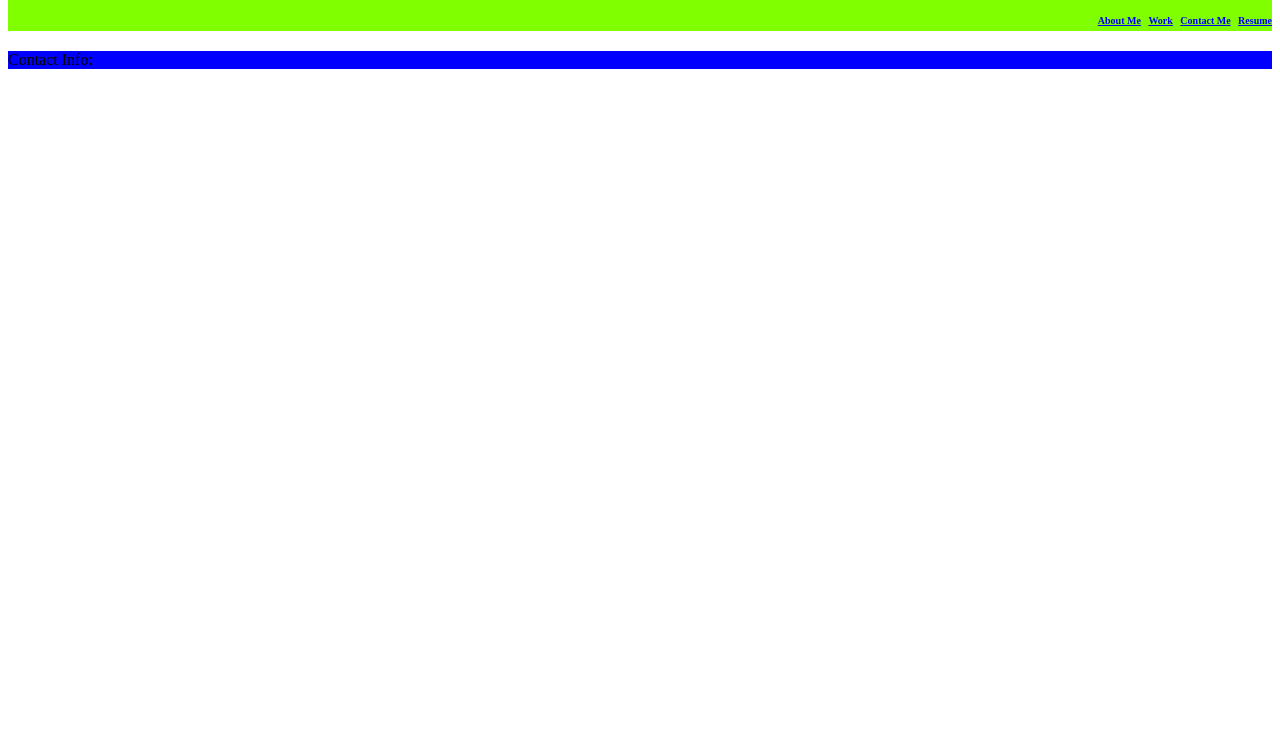
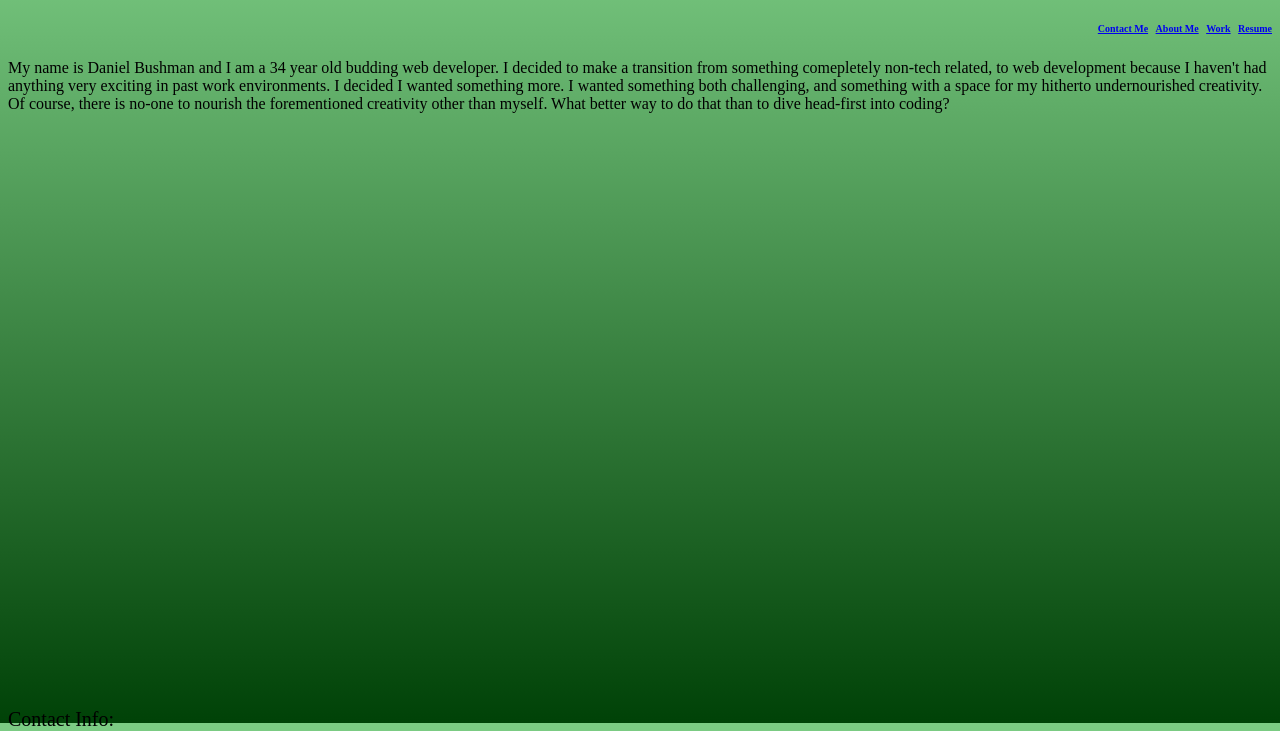
Before and after one commit to DanielB54/personal-portfolio, a plain HTML site: page index.html in a window 1280 px wide. Shown: the part 77-808 px from the top of the page. Drawn offline with Linux system fonts and the light colour scheme.

Commit message:
continuing work on page content and styling.

```diff
--- a/index.html
+++ b/index.html
@@ -8,24 +8,38 @@
     <link rel="stylesheet" href="stylesheet.css">
 </head>
 <body>
-    <header>
-       <h1>Daniel Bushman<h1>
-        <nav>
+    <div class="content" >
+        <header>
+            <h1>Daniel Bushman<h1>
+                 <nav>
+                    <a href="#contact">Contact Me</a>
+                    <a href="#about">About Me</a>
+                    <a href="#work">Work</a>
+                    <a href="#resume">Resume</a>
+                 </nav>
+        </header>
+            <main><div class="main" id="about">
+                <p>My name is Daniel Bushman and I am a 34 year old budding web developer. I decided to make a transition from something comepletely
+                non-tech related, to web development because I haven't had anything
+                very exciting in past work environments. I decided I wanted something
+                more.
+                    I wanted something both challenging, and something with a space for
+                my hitherto undernourished creativity. Of course, there is no-one
+                to nourish the forementioned creativity other than myself. What better way to do that than to dive head-first into coding?
+                </p>
+                </div>
+            </main>
 
-            <a href="about">About Me</a>
-            <a href="work">Work</a>
-            <a href="contact">Contact Me</a>
-            <a href="resume">Resume</a>
 
-        </nav>
-    </header>
-    <div class="about">
-        <p>
+    </div>
 
-        </p>
+
+    <div>
+
+        <footer class="footer">
+
+    Contact Info:
+        </footer>
     </div>
-    <footer>
-        Contact Info:
-    </footer>
 </body>
 </html>
--- a/stylesheet.css
+++ b/stylesheet.css
@@ -1,5 +1,4 @@
 header {
-    background-color: green;
     font-size: 15px;
 
 }
@@ -8,18 +7,36 @@ nav {
     text-align: end;
 }
 
-nav {
-    background-color: chartreuse;
-}
+footer {
+    font-size: 20px;
 
-footer {
-    background-color: blue;
-}
-
-.about {
-    background-color: aqua;
 }
 
 a {
     font-size: 10px;
+
 }
+
+body {
+    height: 100%;
+    display: flex;
+    flex-direction: column;
+    background-image: linear-gradient(#7CCC84, #004207);
+}
+
+html {
+    height: 100%;
+}
+
+.content {
+    flex: 1 0 auto;
+}
+
+.footer {
+    flex-shrink: 0;
+}
+
+.about {
+    flex-direction: column;
+    text-align: center;
+}
```
